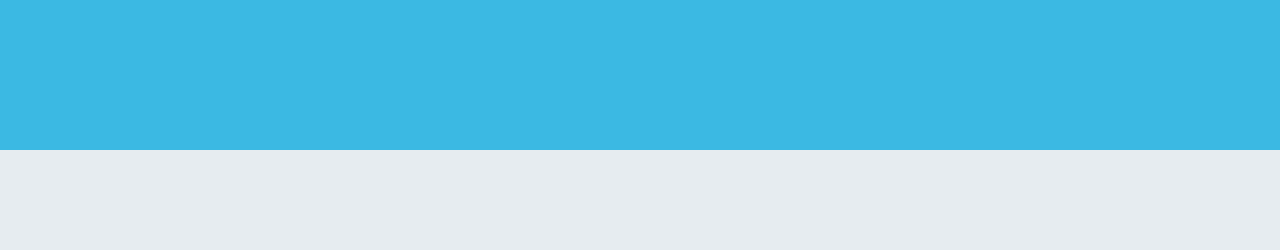
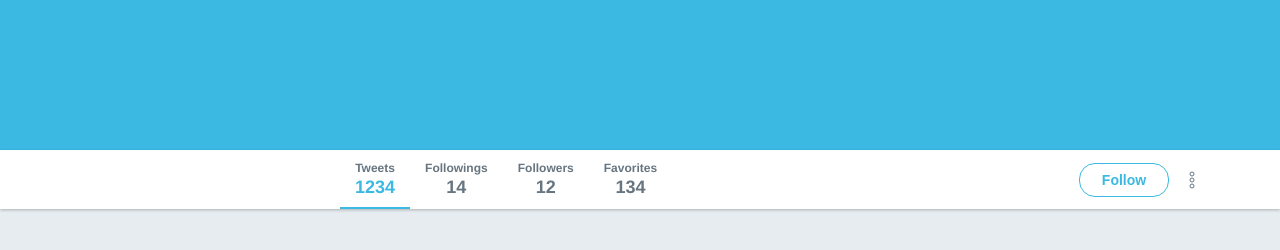
Before and after one commit to andersonsilva019/Clone-Twitter, a plain HTML site: page index.html in a window 1280 px wide. Shown: the part 276-526 px from the top of the page. Drawn offline with Linux system fonts and the light colour scheme.

Commit message:
Concluido a barra superior

```diff
--- a/index.html
+++ b/index.html
@@ -28,5 +28,33 @@
       <div class="banner">
         <h1>Twitter</h1>
       </div>
+
+      <div class="bar">
+        <div class="content">
+          <ul>
+            <li class="active">
+              <span>Tweets</span>
+              <strong>1234</strong>
+            </li>
+            <li>
+              <span>Followings</span>
+              <strong>14</strong>
+            </li>
+            <li>
+              <span>Followers</span>
+              <strong>12</strong>
+            </li>
+            <li>
+              <span>Favorites</span>
+              <strong>134</strong>
+            </li>
+          </ul>
+
+          <div class="actions">
+            <button>Follow</button>
+            <img src="/assets/more.svg" alt="More">
+          </div>
+        </div>
+      </div>
   </body>
 </html>
--- a/style.css
+++ b/style.css
@@ -116,3 +116,88 @@
 
   color: #FFF;
 }
+
+div.bar {
+  height: 59px;
+  background: #FFF;
+  /*
+    primeiro ->  Eixo horizontal
+    segundo -> Eixo vertical
+    terceiro -> Quantos pixels vai se distanciar
+  */
+  box-shadow: 0 1px 3px rgba(0, 0, 0, 0.25);
+}
+
+div.bar .content {
+  display: flex;
+  justify-content: space-between;
+  align-items: center;
+  padding-left: 285px;
+  height: 100%;
+}
+
+div.bar .content ul {
+  display: flex;
+  list-style: none;
+  height: 100%;
+}
+
+div.bar .content ul li {
+  display: flex;
+  flex-direction: column;
+  justify-content: center;
+  align-items: center;
+  padding: 0 15px;
+  position: relative;
+}
+
+div.bar .content ul li.active::after {
+  content: '';
+  width: 100%;
+  height: 2px;
+  position: absolute;
+  bottom: 0;
+  left: 0;
+  background: #3BB9E3;
+}
+
+div.bar .content ul li span {
+  color: #667580;
+  font-size: 12px;
+  font-weight: bold;
+}
+
+div.bar .content ul li strong {
+  color: #667580;
+  font-size: 18px;
+  font-weight: bold;
+  margin-top: 2px;
+
+}
+
+div.bar .content .actions {
+  display: flex;
+}
+
+div.bar .content ul li.active strong {
+  color: #3BB9E3;
+}
+
+div.bar .content .actions button {
+  height: 34px;
+
+  display: flex;
+  align-items: center;
+  justify-content: center;
+
+  width: 90px;
+  font-weight: bold;
+  font-size: 14px;
+  color: #3BB9E3;
+  border: 1px solid #3BB9E3;
+  border-radius: 16px;
+  background: none;
+
+  margin-right: 20px;
+
+}
```
